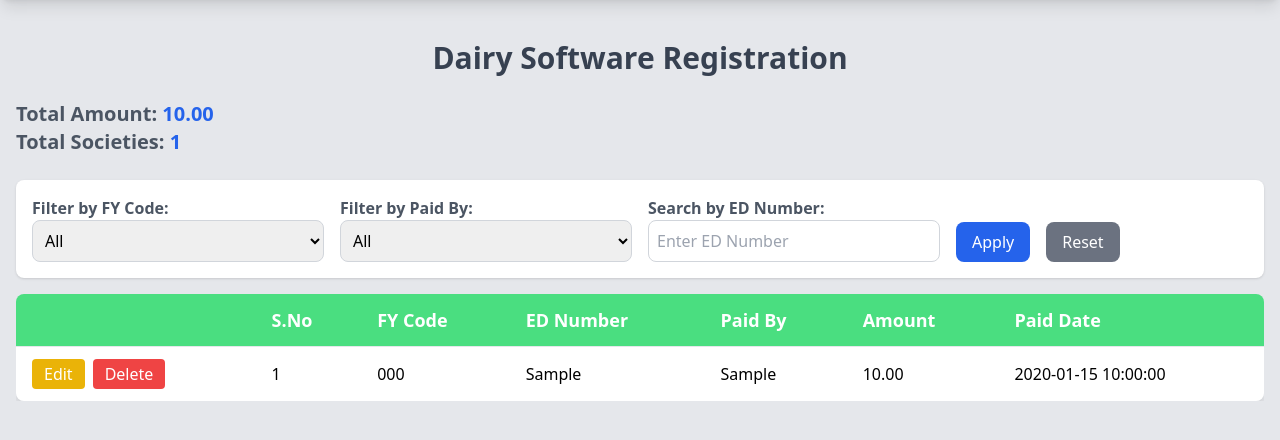
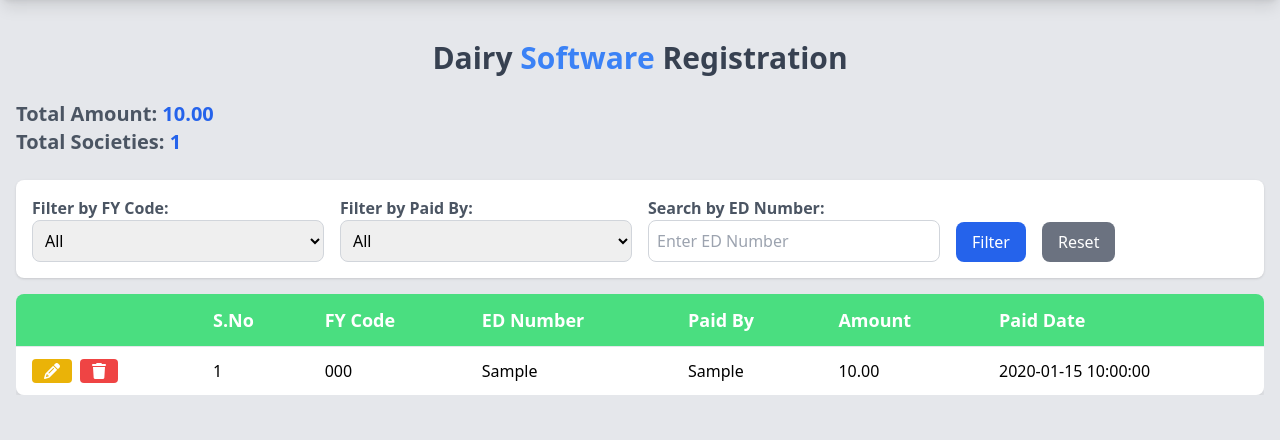
Before and after one commit to Karthi-47/Dairy_DB, a PHP site: page /view_entries.php in a window 1280 px wide. Shown: the part 60-500 px from the top of the page. Run offline with PHP 8.4, Linux system fonts and the light colour scheme; tables that the repository leaves empty or names only in its code hold one stand-in row (values such as "Sample post"); some libraries are stand-ins or nearby versions.

Commit message:
Delete & Update Icon Added and minimum Changes

```diff
--- a/edit_entry.php
+++ b/edit_entry.php
@@ -72,9 +72,9 @@ if ($_SERVER["REQUEST_METHOD"] == "POST") {
             <div class="mb-4">
                 <label class="block text-gray-700 font-medium">Paid By</label>
                 <select name="paidby" class="w-full p-2 border border-gray-300 rounded mt-1" required>
-                    <option value="New" <?php if ($row['paidby'] == "Credit Card") echo "selected"; ?>>New</option>
-                    <option value="ReNewal" <?php if ($row['paidby'] == "Debit Card") echo "selected"; ?>>ReNewal</option>
-                    <option value="Per Call" <?php if ($row['paidby'] == "Bank Transfer") echo "selected"; ?>>Per Call</option>
+                    <option value="New Register" <?php if ($row['paidby'] == "New Register") echo "selected"; ?>>New</option>
+                    <option value="ReNewal" <?php if ($row['paidby'] == "ReNewal") echo "selected"; ?>>ReNewal</option>
+                    <option value="Per Call" <?php if ($row['paidby'] == "Per Call") echo "selected"; ?>>Per Call</option>
                 </select>
             </div>
 
--- a/includes.php
+++ b/includes.php
@@ -3,3 +3,4 @@
 
 <!-- For Font Awesome CDN -->
 <link rel="stylesheet" href="https://cdnjs.cloudflare.com/ajax/libs/font-awesome/6.5.1/css/all.min.css">
+<link rel="stylesheet" href="https://cdnjs.cloudflare.com/ajax/libs/font-awesome/6.4.2/css/all.min.css">
--- a/index.php
+++ b/index.php
@@ -15,7 +15,7 @@ include "includes.php";
             <a href="index.php" class="hidden text-white sm:ml-10 text-xl font-bold sm:block">INTELLIGENT DOTS IT VISION INDIA PRIVTE LIMITED</a>
 
             <!-- Desktop Menu -->
-            <div class="hidden sm:flex space-x-10 font-bold">
+            <div class="hidden sm:flex space-x-10 font-bold right-0">
                 <a href="view_entries.php" class="text-white text-lg hover:text-gray-300"><i class="fa-solid fa-database"></i>
                     Database</a>
             </div>
@@ -34,7 +34,7 @@ include "includes.php";
     </nav>
 
     <!-- Form -->
-    <div class="bg-white p-4 rounded-lg shadow-lg w-full max-w-lg mx-auto">
+    <div class="bg-white p-4 rounded-lg shadow-lg w-full max-w-lg mx-auto mt-4">
         <h2 class="text-2xl font-bold text-center mb-4">Dairy <span class="text-blue-500">Software</span> Registration</h2>
 
         <!-- Display Result Message if Any -->
--- a/view_entries.php
+++ b/view_entries.php
@@ -65,7 +65,7 @@ $paidby_result = $conn->query($paidby_query);
             <a href="index.php" class="hidden text-white sm:ml-10 text-xl font-bold sm:block">INTELLIGENT DOTS IT VISION INDIA PRIVTE LIMITED</a>
 
             <!-- Desktop Menu -->
-            <div class="hidden sm:flex space-x-10 font-bold">
+            <div class="hidden sm:flex space-x-10 font-bold right-0">
                 <a href="index.php" class="text-white text-lg hover:text-gray-300"><i class="fa-solid fa-house"></i>
                 Home</a>
             </div>
@@ -85,7 +85,7 @@ $paidby_result = $conn->query($paidby_query);
 
 <!-- Main Content -->
 <div class="container mx-auto px-4">
-    <h2 class="text-2xl sm:text-3xl font-bold text-center mt-10 mb-6 text-gray-700">Dairy Software Registration</h2>
+    <h2 class="text-2xl sm:text-3xl font-bold text-center mt-10 mb-6 text-gray-700">Dairy <span class="text-blue-500">Software</span> Registration</h2>
 
     <!-- Total Amount & Societies -->
     <div class="mb-6 text-left">
@@ -135,7 +135,7 @@ $paidby_result = $conn->query($paidby_query);
 
             <!-- Submit & Reset Buttons -->
             <div class="flex items-end">
-                <button type="submit" class="bg-blue-600 text-white px-4 py-2 rounded-lg hover:bg-blue-800">Apply</button>
+                <button type="submit" class="bg-blue-600 text-white px-4 py-2 rounded-lg hover:bg-blue-800">Filter</button>
                 <a href="view_entries.php" class="ml-4 bg-gray-500 text-white px-4 py-2 rounded-lg hover:bg-gray-700">Reset</a>
             </div>
         </div>
@@ -163,8 +163,8 @@ $paidby_result = $conn->query($paidby_query);
                 while ($row = $result->fetch_assoc()) {
                     echo "<tr class='border-t hover:bg-blue-400 odd:bg-white even:bg-gray-100'>
                         <td class='px-4 py-3 flex space-x-2'>
-                            <a href='edit_entry.php?id=" . $row['id'] . "' class='bg-yellow-500 text-white px-3 py-1 rounded hover:bg-yellow-600'>Edit</a>
-                            <a href='delete_entry.php?id=" . $row['id'] . "' class='bg-red-500 text-white px-3 py-1 rounded hover:bg-red-600' onclick='return confirm(\"Are you sure?\");'>Delete</a>
+                            <a href='edit_entry.php?id=" . $row['id'] . "' class='bg-yellow-500 text-white px-3 py-1 rounded hover:bg-yellow-600'><i class='fas fa-pencil-alt'></i></a>
+                            <a href='delete_entry.php?id=" . $row['id'] . "' class='bg-red-500 text-white px-3 py-1 rounded hover:bg-red-600' onclick='return confirm(\"Are you sure?\");'><i class='fas fa-trash'></i></a>
                         </td>
                         <td class='px-4 py-3'>" . $counter++ . "</td>
                         <td class='px-4 py-3'>" . $row['fycode'] . "</td>
@@ -179,5 +179,16 @@ $paidby_result = $conn->query($paidby_query);
         </table>
     </div>
 </div>
+
+<!-- Mobile Navbar -->
+<script>
+        const menuButton = document.getElementById('menu-button');
+        const mobileMenu = document.getElementById('mobile-menu');
+
+        menuButton.addEventListener('click', () => {
+            mobileMenu.classList.toggle('hidden');
+        });
+    </script>
+
 </body>
 </html>
```
